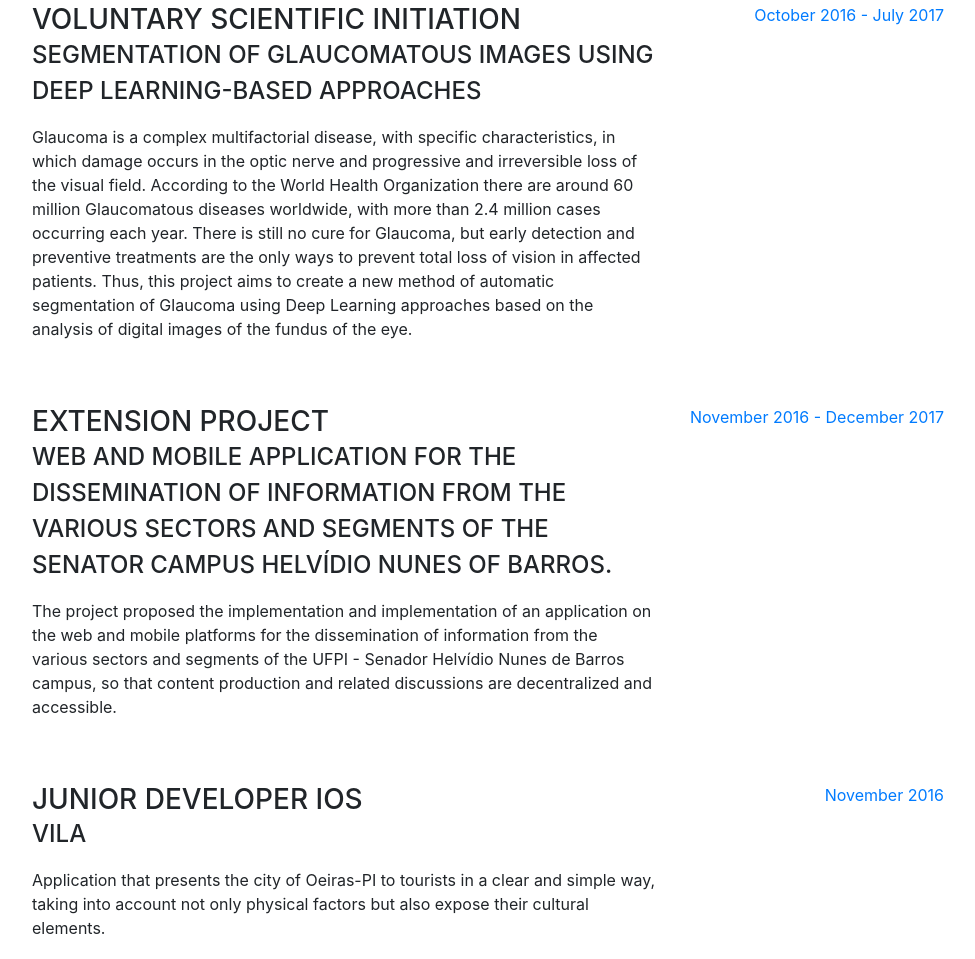
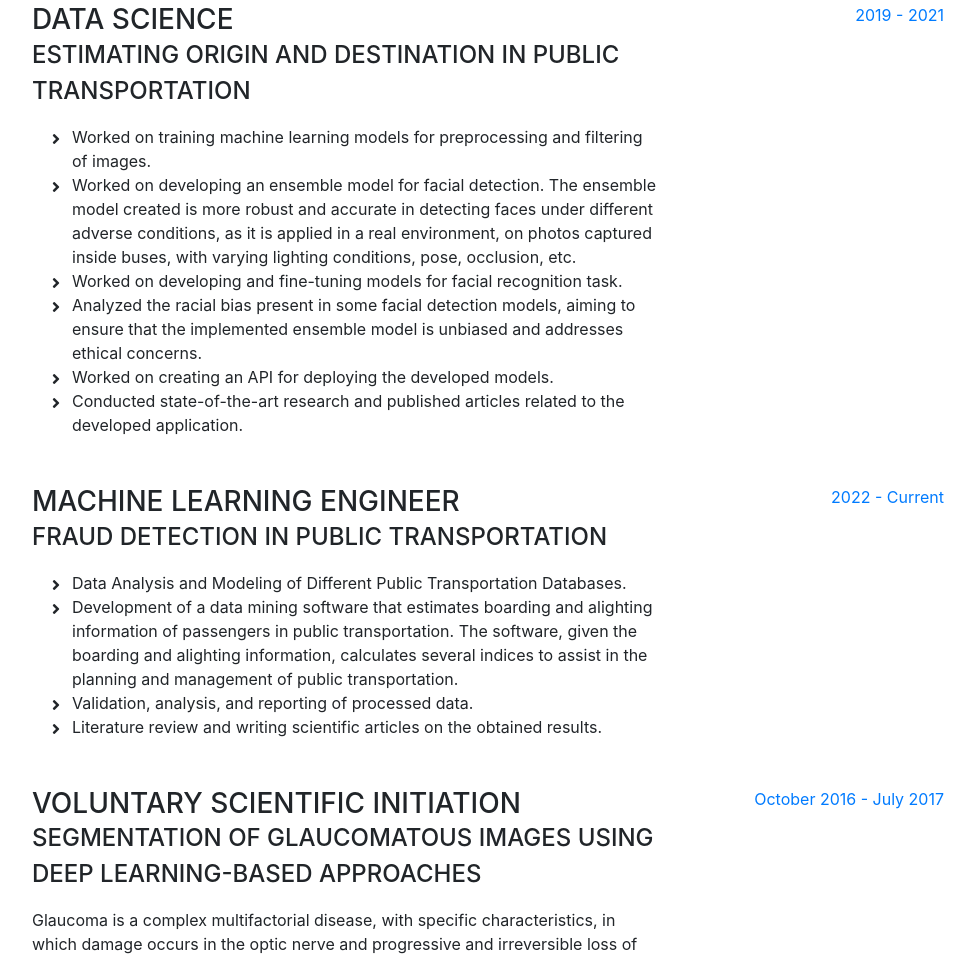
Before and after one commit to Marcos001/Marcos001.github.io, a website with bundled scripts: page index.html in a window 1280 px wide. Shown: the part 1733-2692 px from the top of the page, without its empty margins (288-1263 px from the left). Built offline with nearby package versions, Linux system fonts and the light colour scheme; a web font is replaced by a local one.

Commit message:
update experience

```diff
--- a/index.html
+++ b/index.html
@@ -95,8 +95,15 @@
             Ph.D. student in computer science at Federal University of Bahia (of portuguese, Universidade Federal da Bahia (UFBA)), in Brazil.
             I received in 2020, my M.Sc. degree in computer science at the UFBA.
             Graduated in Bachelor of Information Systems from the Federal University of Piauí in 2017.
-            He has experience in Computer Science, with emphasis on Image Processing, Time Series, Machine Learning and Deep Learning, Computer Aided Detection Systems and Fuzzy Logic.
+            He has experience in Computer Science, with emphasis on Image Processing, Time Series, Machine Learning and Deep Learning,
+            Computer Aided Detection Systems and Fuzzy Logic.
+            With a solid academic background, Marcos has stood out for his innovative research, reflected in publications in high-impact journals
+            and conferences in the field of computer science. Additionally, his collaborative experience with industry,
+             accumulated over more than 4 years, has been a valuable source of learning and practical application.
           </p>
+
+          <!-- about me experience -->
+
           <div class="social-icons">
 
             <a href="https://www.linkedin.com/in/marcos-vinícius-a56622150" target="_blank">
@@ -189,6 +196,100 @@
               <div class="my-auto">
                 <h2 class="mb-5">Experience</h2>
 
+
+                <!-- neodados projeto sobe e desce -->
+
+                <div class="resume-item d-flex flex-column flex-md-row mb-5">
+                  <div class="resume-content mr-auto">
+                    <h3 class="mb-0">Data Science</h3>
+                    <div class="subheading mb-3">
+                      Estimating Origin and Destination in Public Transportation
+                    </div>
+                    <ul class="fa-ul mb-0">
+
+                      <li>
+                        <i class="fa-li fa fa-angle-right"></i>
+                        Worked on training machine learning models for preprocessing and filtering of images.
+                      </li>
+
+                      <li>
+                        <i class="fa-li fa fa-angle-right"></i>
+                        Worked on developing an ensemble model for facial detection. The ensemble model created is more robust and accurate in
+detecting faces under different adverse conditions, as it is applied in a real environment, on photos captured inside buses, with
+varying lighting conditions, pose, occlusion, etc.
+                      </li>
+
+                      <li>
+                        <i class="fa-li fa fa-angle-right"></i>
+                        Worked on developing and fine-tuning models for facial recognition task.
+                      </li>
+
+                      <li>
+                        <i class="fa-li fa fa-angle-right"></i>
+                        Analyzed the racial bias present in some facial detection models, aiming to ensure that the implemented ensemble model is
+unbiased and addresses ethical concerns.
+                      </li>
+
+                      <li>
+                        <i class="fa-li fa fa-angle-right"></i>
+                        Worked on creating an API for deploying the developed models.
+                      </li>
+
+                      <li>
+                        <i class="fa-li fa fa-angle-right"></i>
+                        Conducted state-of-the-art research and published articles related to the developed application.
+                      </li>
+
+                    </ul>
+                  </div>
+                  <div class="resume-date text-md-right">
+                    <span class="text-primary">2019 - 2021</span>
+                  </div>
+                </div>
+
+
+
+
+
+                <!-- neodados projeto de imagem -->
+
+                <div class="resume-item d-flex flex-column flex-md-row mb-5">
+                  <div class="resume-content mr-auto">
+                    <h3 class="mb-0">Machine Learning Engineer</h3>
+                    <div class="subheading mb-3">
+                      Fraud detection in public transportation
+                    </div>
+                    <ul class="fa-ul mb-0">
+
+                      <li>
+                        <i class="fa-li fa fa-angle-right"></i>
+                        Data Analysis and Modeling of Different Public Transportation Databases.
+                      </li>
+
+                      <li>
+                        <i class="fa-li fa fa-angle-right"></i>
+                        Development of a data mining software that estimates boarding and alighting information of passengers in public transportation.
+The software, given the boarding and alighting information, calculates several indices to assist in the planning and management
+of public transportation.
+                      </li>
+
+                      <li>
+                        <i class="fa-li fa fa-angle-right"></i>
+                        Validation, analysis, and reporting of processed data.
+                      </li>
+
+                      <li>
+                        <i class="fa-li fa fa-angle-right"></i>
+                        Literature review and writing scientific articles on the obtained results.
+                      </li>
+
+                    </ul>
+                  </div>
+                  <div class="resume-date text-md-right">
+                    <span class="text-primary">2022 - Current</span>
+                  </div>
+                </div>
+
                 <!-- iniciação científica -->
 
                 <div class="resume-item d-flex flex-column flex-md-row mb-5">
@@ -234,7 +335,7 @@
                     </p>
                   </div>
                   <div class="resume-date text-md-right">
-                    <span class="text-primary">November 2016</span>
+                    <span class="text-primary">November 2015 - November 2016</span>
                   </div>
                 </div>
 
@@ -338,6 +439,11 @@
             <li>
               <i class="fa-li fa fa-check"></i>
               Segmentation and / or clustering of data
+            </li>
+
+            <li>
+              <i class="fa-li fa fa-check"></i>
+              Data Visualization (matplotlib, seaborn, plotly, ggplot)
             </li>
 
           </ul>
```
